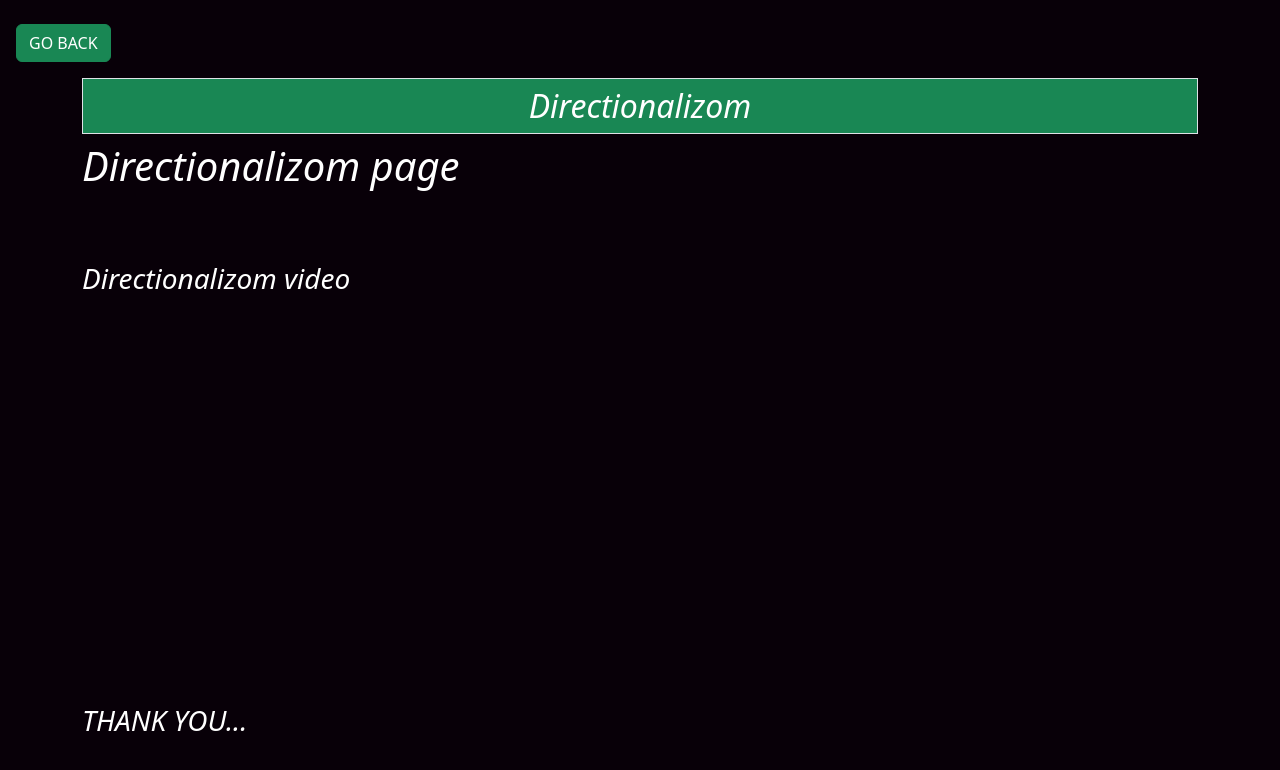
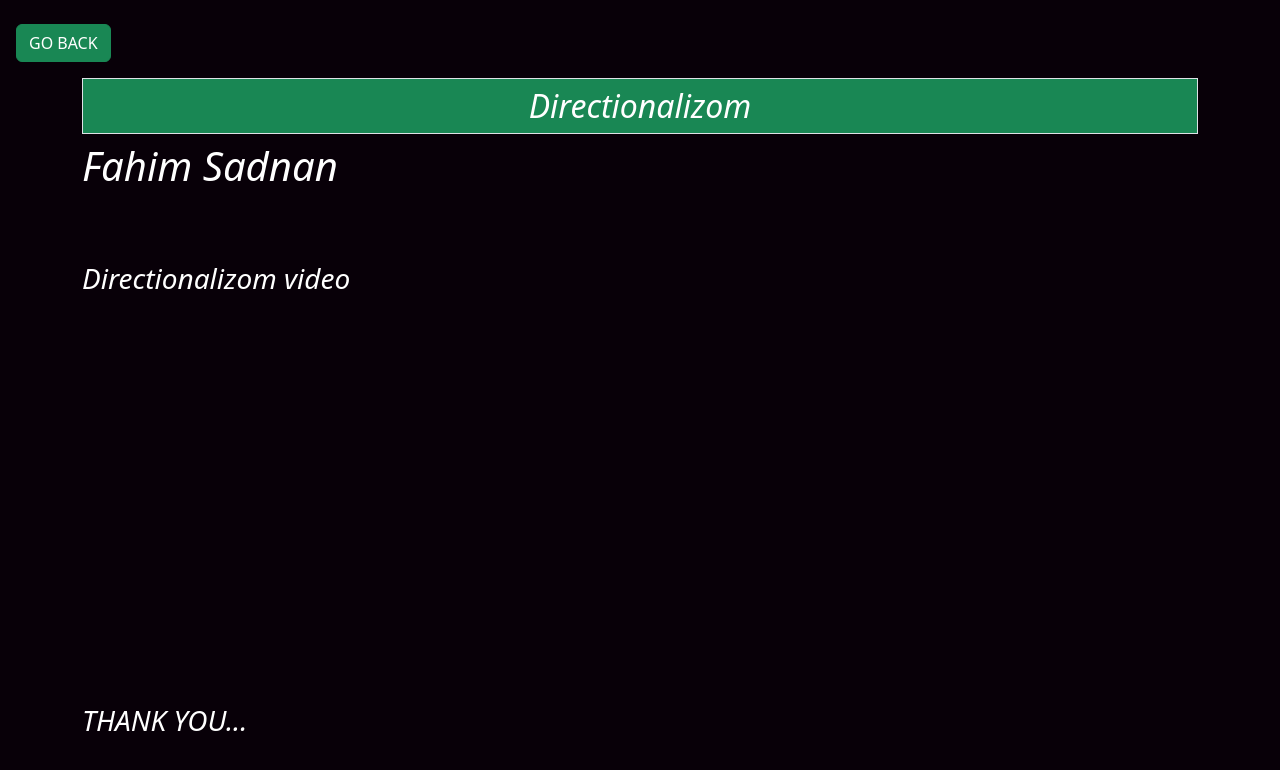
Before and after one commit to fahimsadnan99/learnerForntEnd, a React (Vite) app: page /directionalizom in a window 1280 px wide. Shown: the top 770 px of the page. Built offline with nearby package versions, Linux system fonts and the light colour scheme.

Commit message:
add direction

```diff
--- a/src/component/OTC/Directionalizom/index.jsx
+++ b/src/component/OTC/Directionalizom/index.jsx
@@ -4,7 +4,7 @@ import ComponentWrapper from '../../UniversalComponent/ComponentWrapper'
 const index = () => {
   return (
     <ComponentWrapper title="Directionalizom" url="">
-           <h1>Directionalizom page</h1>
+           <h1>Fahim Sadnan</h1>
     </ComponentWrapper>
   )
 }
```
